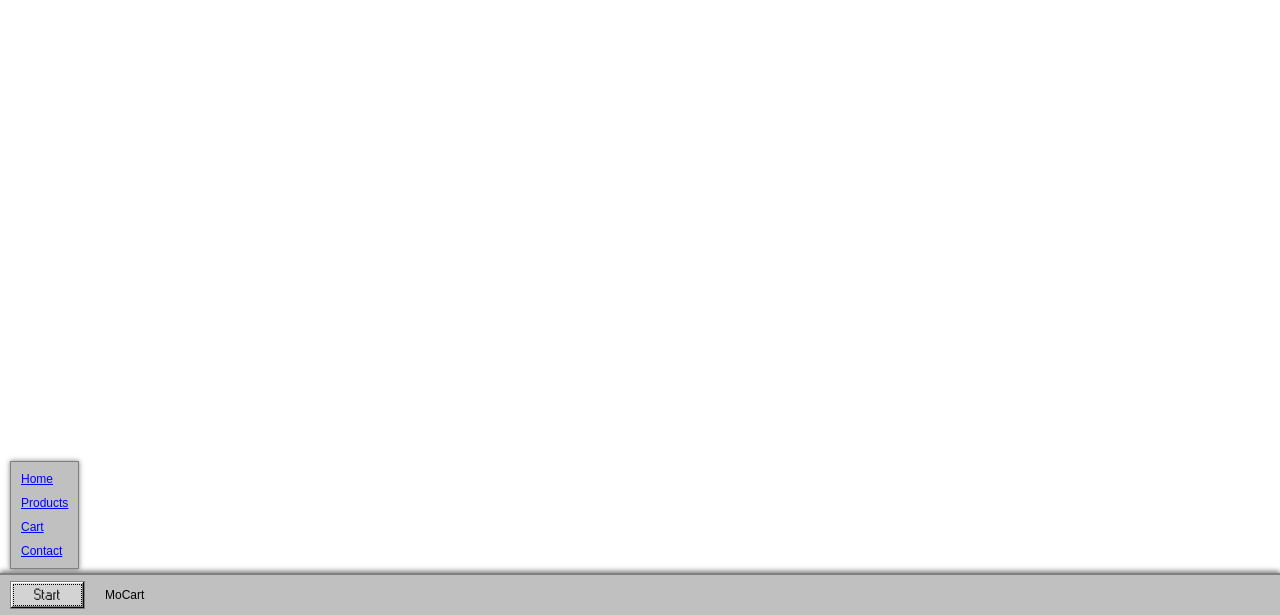
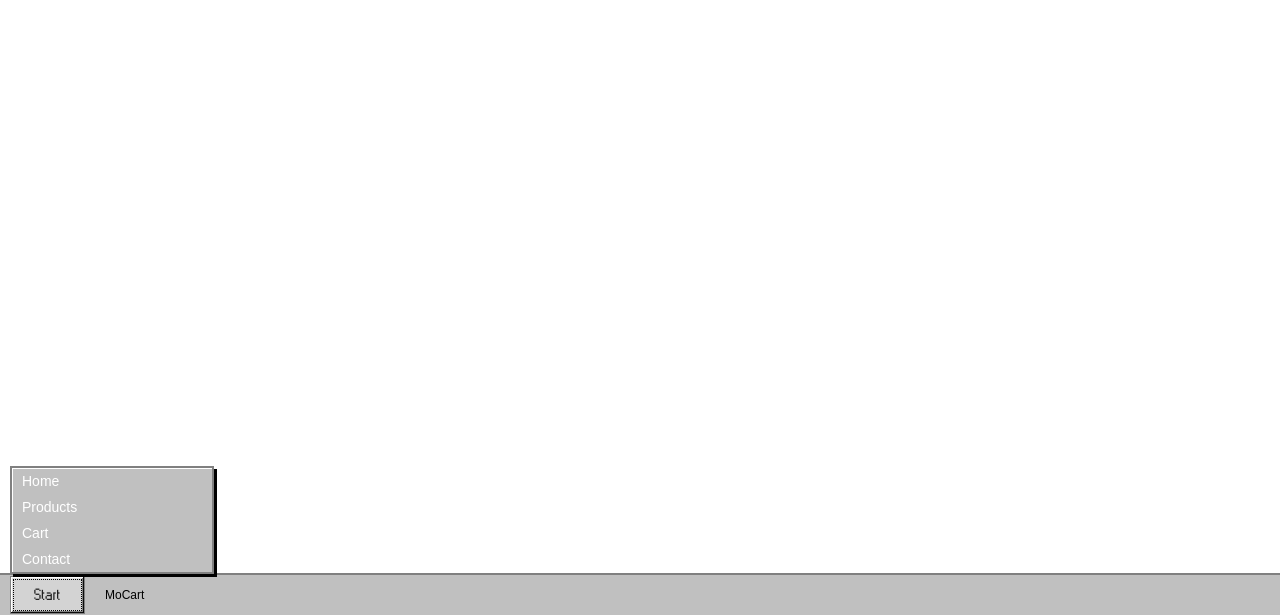
Before and after one commit to Mohdjey123/MoCart, a plain HTML site: page docs/index.html in a window 1280 px wide. Both pictures are taken after a click on the button "Start". Shown: the part 185-800 px from the top of the page. Drawn offline with nearby package versions, Linux system fonts and the light colour scheme; no server answers.

Commit message:
updated css

```diff
--- a/docs/cart.css
+++ b/docs/cart.css
@@ -1,5 +1,6 @@
 body {
     margin-bottom: 50px;
+    font-family: var(--font-family, "MS Sans Serif"), sans-serif;
 }
 /* Cart styles */
 #cart {
@@ -56,15 +57,14 @@ body {
 .taskbar {
     display: flex;
     align-items: center;
-    background-color: #c0c0c0; /* Light gray color */
+    background-color: #c0c0c0;
     height: 40px;
     padding: 0 10px;
     position: fixed;
     bottom: 0;
     left: 0;
     right: 0;
-    border-top: 2px solid #808080; /* Darker gray */
-    box-shadow: 0 -2px 5px rgba(0, 0, 0, 0.5);
+    border-top: 2px solid #808080;
 }
 
 .start-menu {
@@ -72,26 +72,29 @@ body {
 }
 
 #start-button {
-    background-color: #d3d3d3; /* Light gray */
+    background-color: #d3d3d3;
     border: 1px solid #808080;
-    padding: 5px 10px;
+    padding: 10px ;
     cursor: pointer;
 }
 
+/* Start Menu Content */
 .start-menu-content {
-    display: none; /* Hidden by default */
+    display: none;
     position: absolute;
-    bottom: 40px; /* Position above the taskbar */
+    bottom: 40px;
     left: 0;
+    width: 200px;
     background-color: #c0c0c0;
-    border: 1px solid #808080;
-    box-shadow: 0 0 5px rgba(0, 0, 0, 0.5);
+    border: 2px solid #808080;
+    box-shadow: 3px 3px 0 #000000, inset 1px 1px 0 white;
     z-index: 1000;
 }
 
+/* Start Menu List */
 .start-menu-content ul {
     list-style: none;
-    padding: 5px 0;
+    padding: 0;
     margin: 0;
 }
 
@@ -99,16 +102,37 @@ body {
     padding: 5px 10px;
 }
 
+
+/* Start Menu Hover */
 .start-menu-content li:hover {
-    background-color: #a0a0a0; /* Darker gray on hover */
+    background-color: #000080;
 }
 
+/* Icons in Start Menu */
+.start-menu-content li img {
+    margin-right: 10px;
+    height: 16px;
+    width: 16px;
+}
+
+/* Taskbar Items */
 .taskbar-items {
-    margin-left: 20px; /* Space between start menu and taskbar items */
+    margin-left: 20px;
     color: black;
 }
 
-/* Show start menu on button click */
+/* Show Menu */
 .show {
-    display: block; /* Show when toggled */
+    display: block;
 }
+
+.start-menu-content a {
+    font-family: inherit;
+    font-size: 14px;
+    text-decoration: none;
+    color: white;
+}
+
+.start-menu-content a:hover {
+    background-color: #000080;
+}
--- a/docs/style.css
+++ b/docs/style.css
@@ -1,5 +1,6 @@
 body {
     margin-bottom: 50px;
+    font-family: var(--font-family, "MS Sans Serif"), sans-serif;
 }
 #products {
     padding: 20px;
@@ -46,26 +47,18 @@ button {
     font-size: 14px;
 }
 
-
-
-
-
-
-
-
 /* Taskbar styles */
 .taskbar {
     display: flex;
     align-items: center;
-    background-color: #c0c0c0; /* Light gray color */
+    background-color: #c0c0c0;
     height: 40px;
     padding: 0 10px;
     position: fixed;
     bottom: 0;
     left: 0;
     right: 0;
-    border-top: 2px solid #808080; /* Darker gray */
-    box-shadow: 0 -2px 5px rgba(0, 0, 0, 0.5);
+    border-top: 2px solid #808080;
 }
 
 .start-menu {
@@ -73,43 +66,67 @@ button {
 }
 
 #start-button {
-    background-color: #d3d3d3; /* Light gray */
+    background-color: #d3d3d3;
     border: 1px solid #808080;
-    padding: 5px 10px;
+    padding: 10px ;
     cursor: pointer;
 }
 
+/* Start Menu Content */
 .start-menu-content {
-    display: none; /* Hidden by default */
+    display: none;
     position: absolute;
-    bottom: 40px; /* Position above the taskbar */
+    bottom: 40px;
     left: 0;
+    width: 200px;
     background-color: #c0c0c0;
-    border: 1px solid #808080;
-    box-shadow: 0 0 5px rgba(0, 0, 0, 0.5);
+    border: 2px solid #808080;
+    box-shadow: 3px 3px 0 #000000, inset 1px 1px 0 white;
     z-index: 1000;
 }
 
+/* Start Menu List */
 .start-menu-content ul {
     list-style: none;
-    padding: 5px 0;
+    padding: 0;
     margin: 0;
 }
+
 
 .start-menu-content li {
     padding: 5px 10px;
 }
 
+
+/* Start Menu Hover */
 .start-menu-content li:hover {
-    background-color: #a0a0a0; /* Darker gray on hover */
+    background-color: #000080;
 }
 
+/* Icons in Start Menu */
+.start-menu-content li img {
+    margin-right: 10px;
+    height: 16px;
+    width: 16px;
+}
+
+/* Taskbar Items */
 .taskbar-items {
-    margin-left: 20px; /* Space between start menu and taskbar items */
+    margin-left: 20px;
     color: black;
 }
 
-/* Show start menu on button click */
+.start-menu-content a {
+    font-family: inherit;
+    font-size: 14px;
+    text-decoration: none;
+    color: white;
+}
+
+.start-menu-content a:hover {
+    background-color: #000080;
+}
+/* Show Menu */
 .show {
-    display: block; /* Show when toggled */
+    display: block;
 }
```
